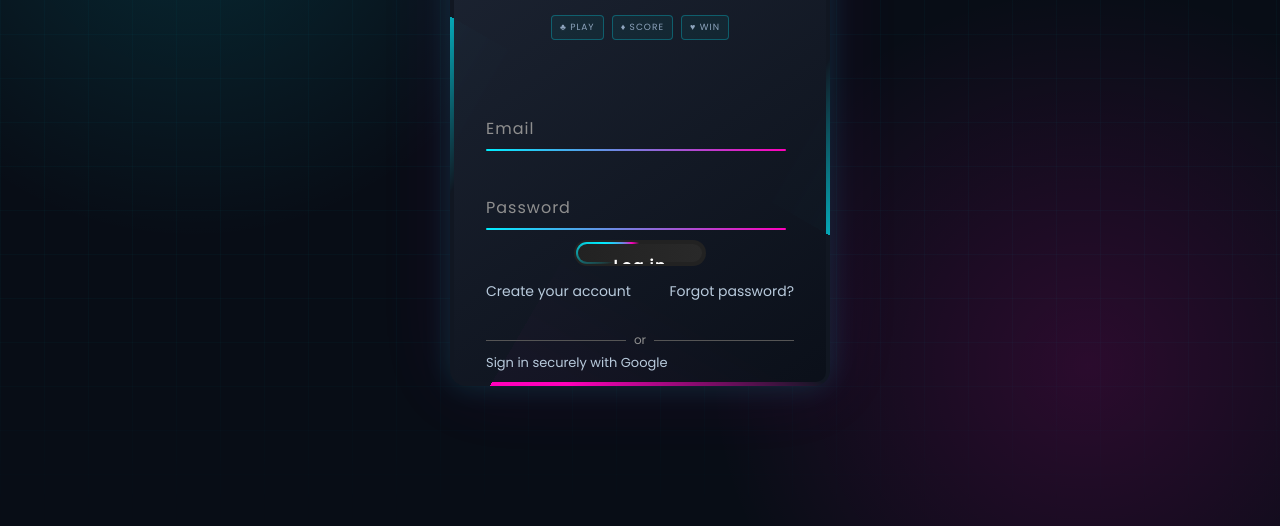
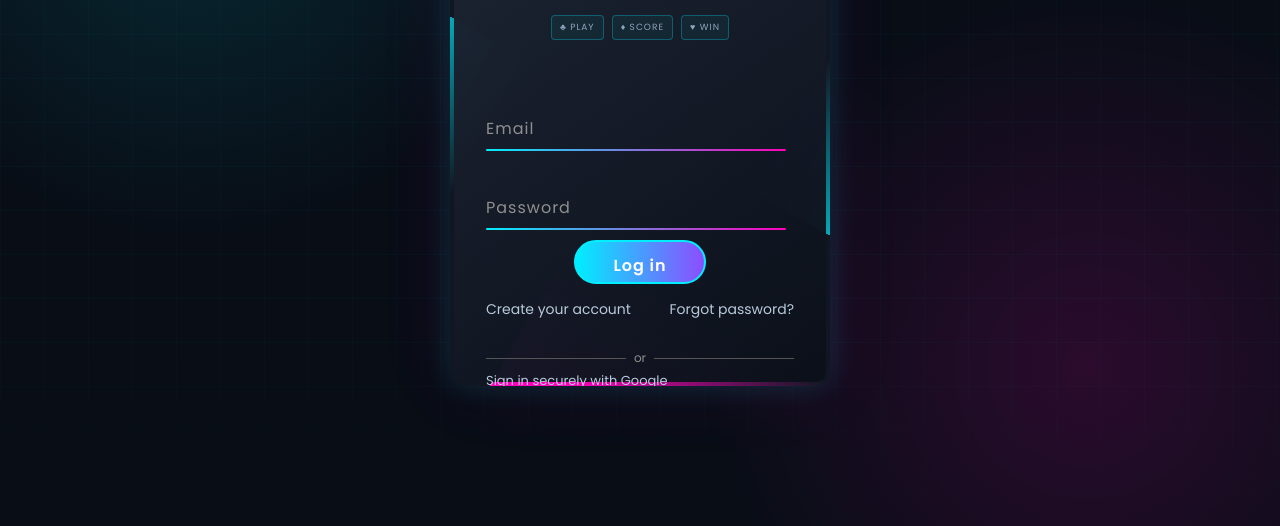
Before and after one commit to sankalpgp/CardKatta, a website: page login_index.html in a window 1280 px wide. Shown: the part 274-800 px from the top of the page. Drawn offline with Linux system fonts and the light colour scheme.

Commit message:
Fix login button visibility across screen sizes

```diff
--- a/login_style.css
+++ b/login_style.css
@@ -281,15 +281,15 @@ body::before{
 }
 .btn{
     position: relative;
-    isolation: isolate;
-    z-index: 0;
     align-self: center;
     display: block;
     width: 132px;
-    border: 2px solid transparent;
+    min-height: 44px;
+    border: 2px solid #00eeff;
     outline: none;
     padding: 11px 18px;
-    background: #222;
+    background: linear-gradient(90deg, #00eeff, #8d4dff, #ff00bb, #00eeff);
+    background-size: 300% 100%;
     color: #fff;
     border-radius: 45px;
     font-size: 16px;
@@ -297,31 +297,10 @@ body::before{
     letter-spacing: 1px;
     margin-top: 10px;
     cursor: pointer;
-    overflow: hidden;
+    text-align: center;
+    white-space: nowrap;
+    animation: button-gradient-flow 2.5s linear infinite;
     transition: transform 0.2s ease, box-shadow 0.2s ease;
-}
-.btn::before{
-    content: '';
-    position: absolute;
-    inset: 2px;
-    z-index: -1;
-    border-radius: inherit;
-    background: linear-gradient(90deg, #222, #292929);
-}
-.btn::after{
-    content: '';
-    position: absolute;
-    inset: -50%;
-    z-index: -2;
-    background: conic-gradient(
-        from 0deg,
-        transparent 0deg,
-        transparent 250deg,
-        #00eeff 285deg,
-        #ff00bb 320deg,
-        transparent 355deg
-    );
-    animation: button-border-spin 2.5s linear infinite;
 }
 .btn:hover{
     color: #fff;
@@ -333,9 +312,9 @@ body::before{
     box-shadow: 0 0 0 3px rgba(255, 255, 255, 0.35),
         0 0 16px rgba(0, 238, 255, 0.5);
 }
-@keyframes button-border-spin{
+@keyframes button-gradient-flow{
     to{
-        transform: rotate(360deg);
+        background-position: 300% 0;
     }
 }
 .btn:active{
```
